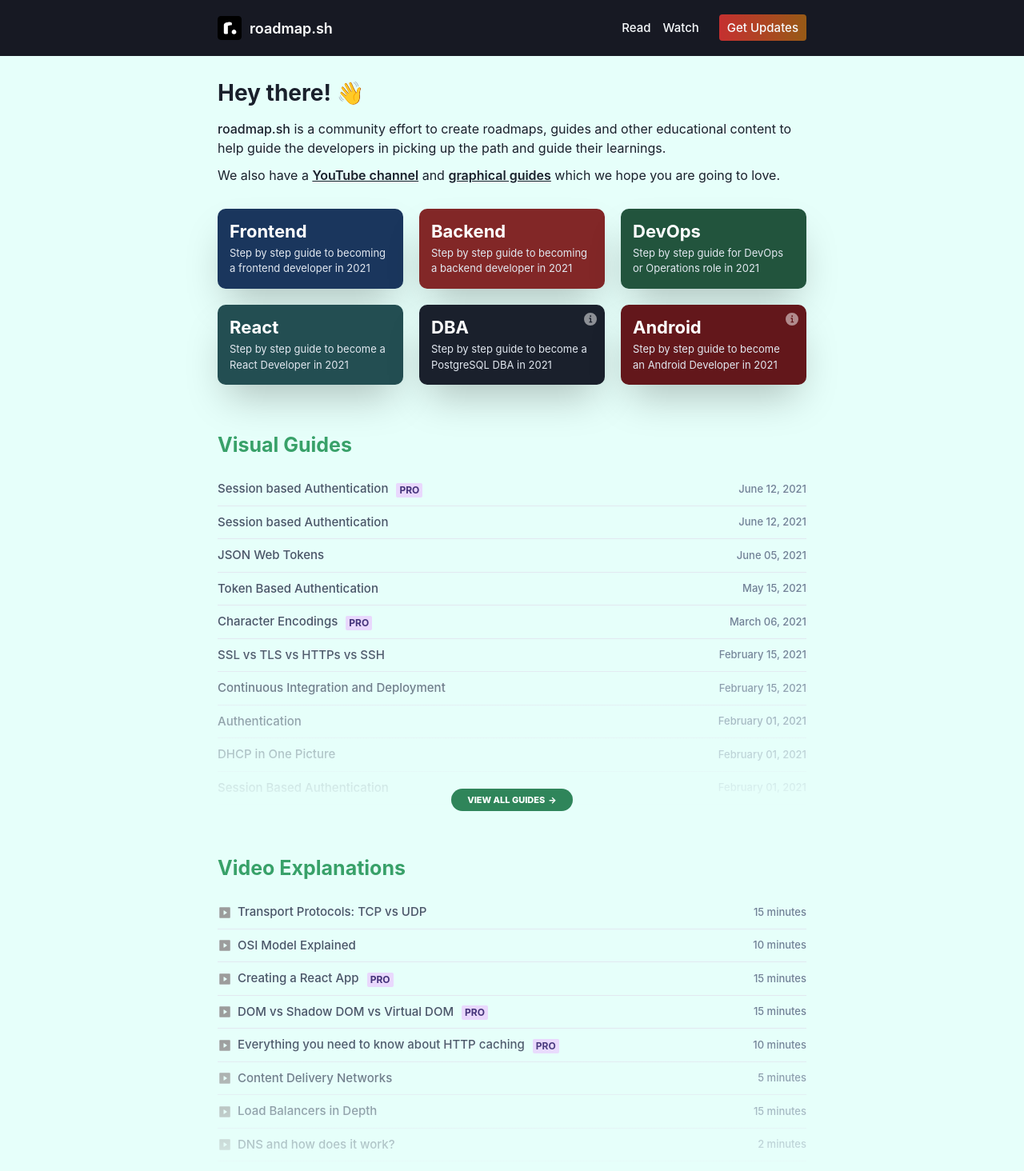
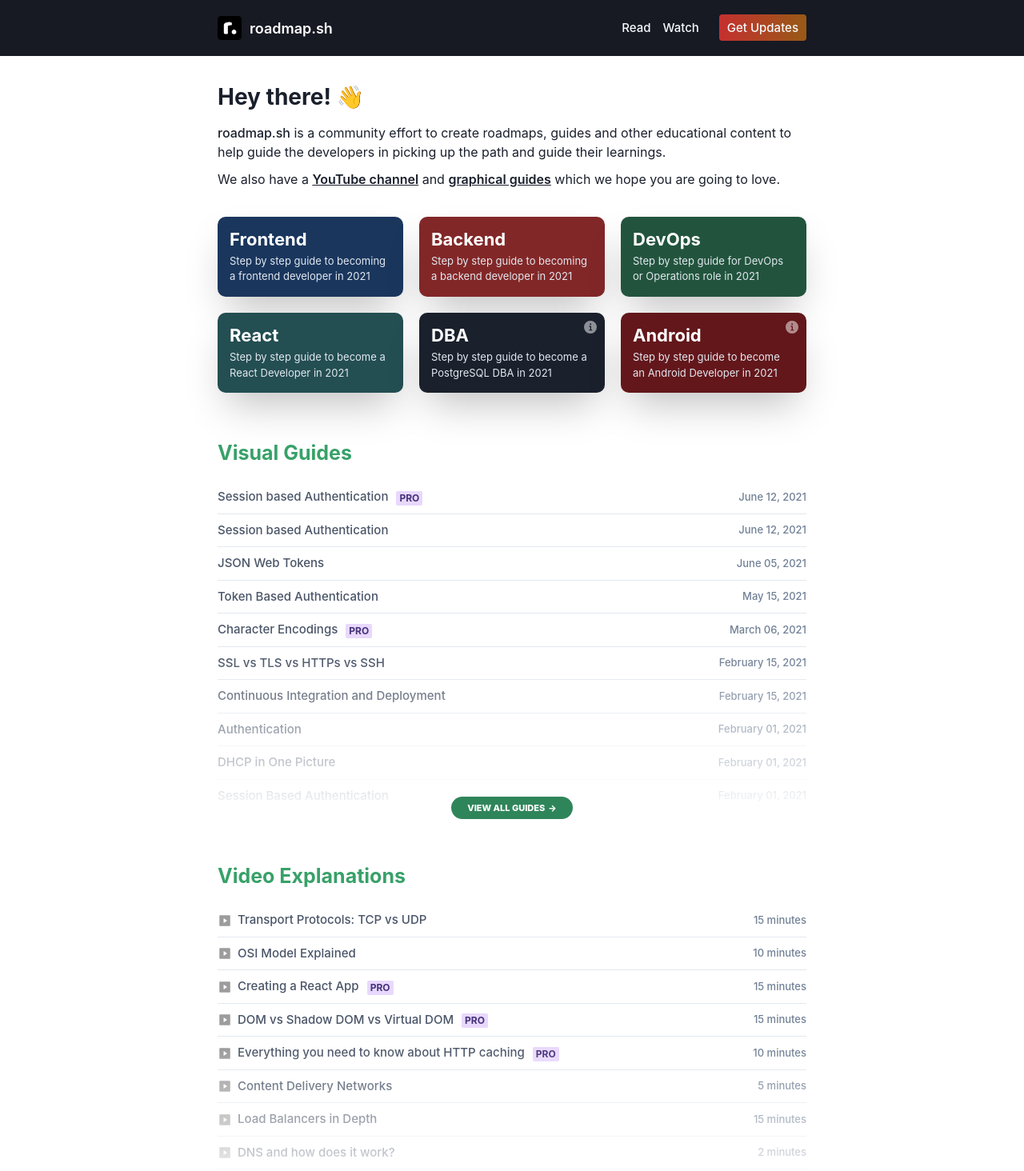
Before and after one commit to vecnazmaga/developer-mode, a Next.js app: page / in a window 1280 px wide. Shown: the top 1464 px of the page at 80% size. Built offline with nearby package versions, Linux system fonts and the light colour scheme.

Commit message:
Design tweaks

```diff
--- a/components/dimmed-more.tsx
+++ b/components/dimmed-more.tsx
@@ -16,7 +16,7 @@ export function DimmedMore(props: DimmedMoreProps) {
         bottom={0}
         height='200px'
         width='100%'
-        background='linear-gradient(180deg, transparent, #e6fffa)'
+        background='linear-gradient(180deg, transparent, white)'
       />
 
       <Link
--- a/pages/index.tsx
+++ b/pages/index.tsx
@@ -11,11 +11,11 @@ import { LinksList } from '../components/links-list';
 
 export default function Home() {
   return (
-    <Box bg='teal.50' minH='100vh'>
+    <Box bg='white' minH='100vh'>
       <Header />
       <Box>
         <Container maxW='container.md'>
-          <Box py='30px'>
+          <Box py='35px'>
             <Heading fontSize='28px' mb='15px'>Hey there! 👋</Heading>
             <Text fontSize='16px' mb='10px'>
               <Text fontWeight={500} as='span'>roadmap.sh</Text> is a community effort to create roadmaps, guides and
```
